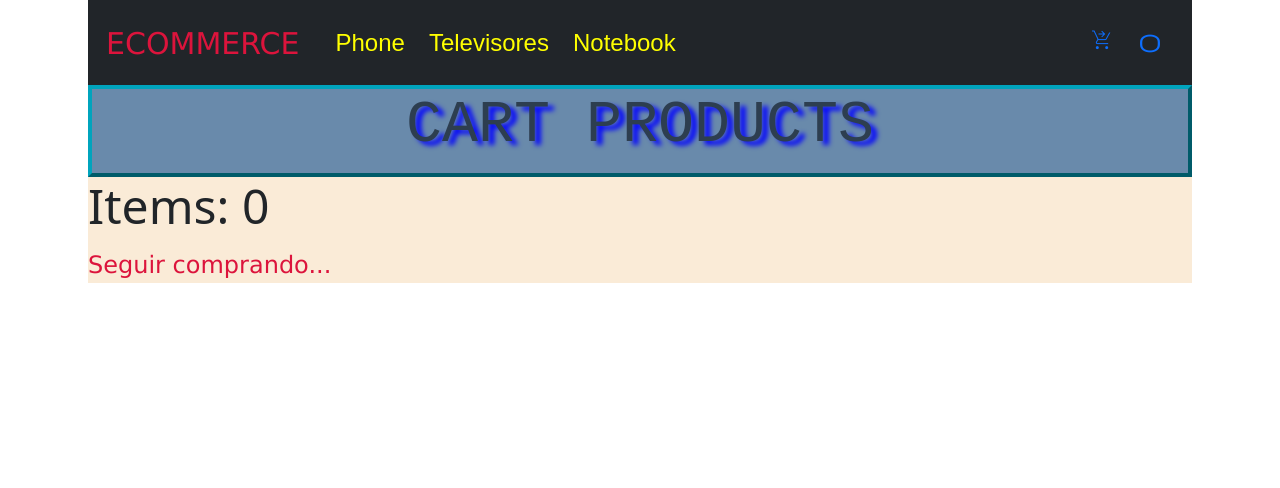
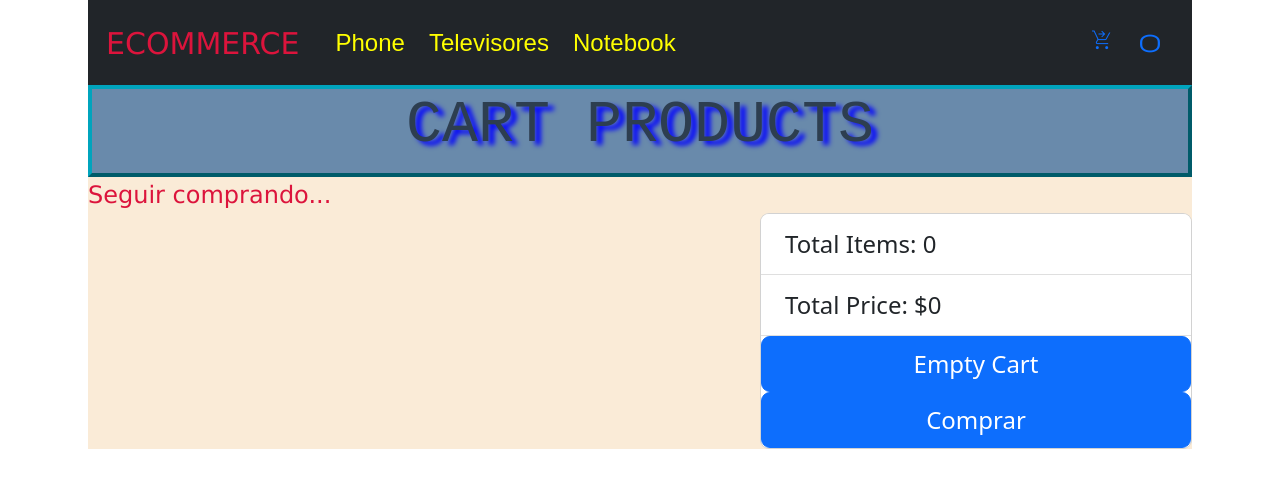
Before and after one commit to sashaRocha/Ecommerce-React, a React (Create React App) app: page /cart in a window 1280 px wide. Shown: the top 488 px of the page. Built offline with nearby package versions, Linux system fonts and the light colour scheme.

Commit message:
EcommerceRocha

```diff
--- a/src/components/Cart/Cart.css
+++ b/src/components/Cart/Cart.css
@@ -13,3 +13,13 @@
    display: flex;
    flex-direction: column;
  }
+
+ .cart-sumary{
+   display: flex;
+   flex-direction: row-reverse;
+   align-content: flex-end;
+ }
+.buttom-reset{
+   display: flex;
+
+}
--- a/src/components/Cart/Cart.js
+++ b/src/components/Cart/Cart.js
@@ -2,11 +2,16 @@ import { useContext } from 'react';
 import  {CartContext}  from '../../context/CartContext';
 import CartItem from '../CartItem';
 import {Link} from 'react-router-dom';
+import {Card} from 'react-bootstrap';
+import { ListGroup } from 'react-bootstrap';
+import { Button } from 'react-bootstrap';
 
 import './Cart.css';
 
 export default function Cart(){
     const {cart} = useContext(CartContext);
+
+    const {cleanCart, totalQuantity,totalPrice} = useContext(CartContext)
     console.log(cart);
     const createOrder = () => {
 
@@ -17,24 +22,41 @@ export default function Cart(){
           email: 'killua@zoldyck'
         },
        items: cart.addCarItem(),
-       total : cart.totalQuantity
+       total : cart.totalQuantity,
+       price: cart.totalPrice
       }
       console.log(order);
     }
    return(
+    <>
 
       <div className='cart-container'>
             <div className='title'>
               <h1>CART PRODUCTS</h1>
             </div>
-            <h2>Items: {cart.length} </h2>
+            {/* <h2>Items: {cart.length} </h2> */}
             { (cart.length > 0) ? cart.map((item) => {
-            return <CartItem key={item.id} id={item.id} quantity={item.quantity} img={item.img} name={item.name} />
+            return <CartItem key={item.id} id={item.id} quantity={item.quantity} img={item.img} name={item.name}
+                     description={item.description} price={item.price}/>
             })
             :
             <Link to={`/`} className="branch">Seguir comprando...</Link>
             }
+
+            <div className='cart-sumary'>
+
+      <Card style={{ width: '18rem' }}>
+      <ListGroup variant="flush">
+
+        <ListGroup.Item>Total Items: {totalQuantity}</ListGroup.Item>
+        <ListGroup.Item>Total Price: ${totalPrice}</ListGroup.Item>
+        <Button onClick={() => cleanCart(cart)} as="input" type="reset" value="Empty Cart" className='buttom-reset' />
+        <Button  as="input" type="reset" value="Comprar" className='buttom-reset' />
+      </ListGroup>
+    </Card>
+    </div>
       </div>
 
+     </>
     )
 }
--- a/src/components/CartItem/index.js
+++ b/src/components/CartItem/index.js
@@ -6,17 +6,17 @@ import { useContext } from 'react';
 import  {CartContext}  from '../../context/CartContext';
 
 
-function CartItem({id,quantity,name, img}){
+function CartItem({id,name, img,price,description}){
     const {removeFromCart} = useContext(CartContext);
     return(
 <div>
-    <Card style={{ width: '18rem' }}>
+    <Card style={{ width: '10rem' }}>
         {/* <img src={img} alt="holder-img"></img> */}
         <Card.Img variant="top" src={img} />
         <Card.Body>
            <Card.Title>{name}</Card.Title>
            <Card.Text>
-                Cantida: {quantity}
+                Precio: ${price}
            </Card.Text>
            <Button onClick={() => removeFromCart(id)} >
                 Remove
--- a/src/components/ItemDetail.js/index.js
+++ b/src/components/ItemDetail.js/index.js
@@ -8,14 +8,14 @@ import {CartContext} from '../../context/CartContext';
 
 
 
-function ItemDetail({ name, stock, img ,id,description}){
+function ItemDetail({ name, stock, img ,id,description,price}){
 
    const  [productToCart,setProductToCard] = useState(0);
 
     const { addCartItem } = useContext(CartContext);
 
     const handleOnAdd = (quantity) =>{
-            addCartItem({id, name, quantity,img,description})
+            addCartItem({id, name, quantity,img,description,price})
             console.log("evento recibido",id);
             setProductToCard(quantity);
         };
--- a/src/components/ItemDetailContainer/index.js
+++ b/src/components/ItemDetailContainer/index.js
@@ -3,26 +3,28 @@ import ItemDetail from "../ItemDetail.js";
 import { useParams } from 'react-router-dom';
 
 
-import {getProductById} from '../../config.js';
+// import {getProductById} from '../../config.js';
+import { getDoc, doc } from "firebase/firestore";
+import { DB } from "../../api/APIFirebase.js";
 
+// resolve(DATA.find(prod => prod.id === id));
 function ItemDetailContainer(){
     const [products,setProduct] = useState();
     const {id} = useParams();
 
     useEffect(() => {
 
-        async function getDetail(){
-            const productDetail = await getProductById(id)
-            setProduct(productDetail);
-        }
-        getDetail();
+       const detailRef = doc(DB,'Items','Ce5lVHNGxIRBOl9tTA8B')
+        getDoc(detailRef)
+            .then((snapshot) => {
+            if(snapshot.exists()){
+                setProduct({ ...snapshot.data()})
+            }
+        })
     },[id])
-
-
-
     return(
     <div >
-        <h1 className="title">Detalle De Producto</h1>
+        <h1 className="title">Detail Product</h1>
         <ItemDetail {...products}/>
     </div>
     )
--- a/src/config.js
+++ b/src/config.js
@@ -22,26 +22,51 @@ return new Promise((resolve, reject) => {
 
 
 export const getProductsByCategory = async (categoryId) => {
+   const refInfo = collection(DB,'Items');
 
-    const q = query(collection(DB,'Items'),where('category','==',categoryId))
+  const q = query(refInfo, where('categoryId','==',categoryId))
 
-   const querySnapshot = await getDocs(q);
-   const infoFromFirestore = querySnapshot.docs.map(document => ({
-             id: document.id,
+  const querySnapshot = await getDocs(q);
+  const infoFromFirestore = querySnapshot.docs.map(document => ({
+
              ...document.data()
    }));
    return infoFromFirestore;
+
   }
 
 
-export const getProductById = (id) => {
-    return new Promise((resolve, reject) => {
-      const q = query(collection(DB,'Items'), where('category','==',id))
-      getDocs(q).then((snapshot) => {
-        if(snapshot === 0){
-          console.log('no results');
-        }
-        resolve(q);
-      })
-    })
-  }
+// export const getProductById =  (id) => {
+  // const detailRef = doc(DB,'Items','Ce5lVHNGxIRBOl9tTA8B');
+  // const docSnap = await getDoc(detailRef);
+
+  // if(docSnap.exists()){
+
+  //   docSnap.data();
+  // }else{
+  //   console.log('error');
+  // }
+
+  // const detailRef = collection(DB,'Items');
+  // const q = query(detailRef, where('ID','==','Ce5lVHNGxIRBOl9tTA8B'))
+  // const querySnapshot = await getDocs(q);
+
+  // const detailFromFirestore = querySnapshot.docs.find(prod => (prod.id === id))
+  // return detailFromFirestore;
+
+
+  //   return new Promise((resolve, reject) => {
+  //     const detailRef = doc(DB,'Items','Ce5lVHNGxIRBOl9tTA8B');
+
+  //     getDoc(detailRef).then((snapshot) => {
+  //       const detailProduct = snapshot.doc.map((rawDoc) => {
+  //         return{
+
+  //               ...rawDoc.data()
+  //         }
+  //       });
+  //       resolve(detailProduct);
+
+  //     })
+  //   })
+  // }
--- a/src/context/CartContext.js
+++ b/src/context/CartContext.js
@@ -5,6 +5,7 @@ export const CartContext = React.createContext();
 export default function CartProvider({children}){
     const[cart,setCart] = useState([]);
     const[totalQuantity, setQuantity] = useState(1);
+    const[totalPrice, setPrice] = useState(Number(1))
 
     useEffect(() => {
         let totalQuantity = 0;
@@ -14,6 +15,13 @@ export default function CartProvider({children}){
         setQuantity(totalQuantity);
     },[cart]);
 
+  useEffect(() => {
+     let totalPrice = 0;
+     cart.forEach(prod =>{
+        totalPrice =  prod.quantity * prod.price;
+     })
+     setPrice(totalPrice);
+  },[cart]);
     const cleanCart = () =>{
         setCart([]);
     }
@@ -38,7 +46,8 @@ export default function CartProvider({children}){
             cart,
             isInCart,
             cleanCart,
-            totalQuantity
+            totalQuantity,
+            totalPrice
             }}>
             {children}
         </CartContext.Provider>
```
